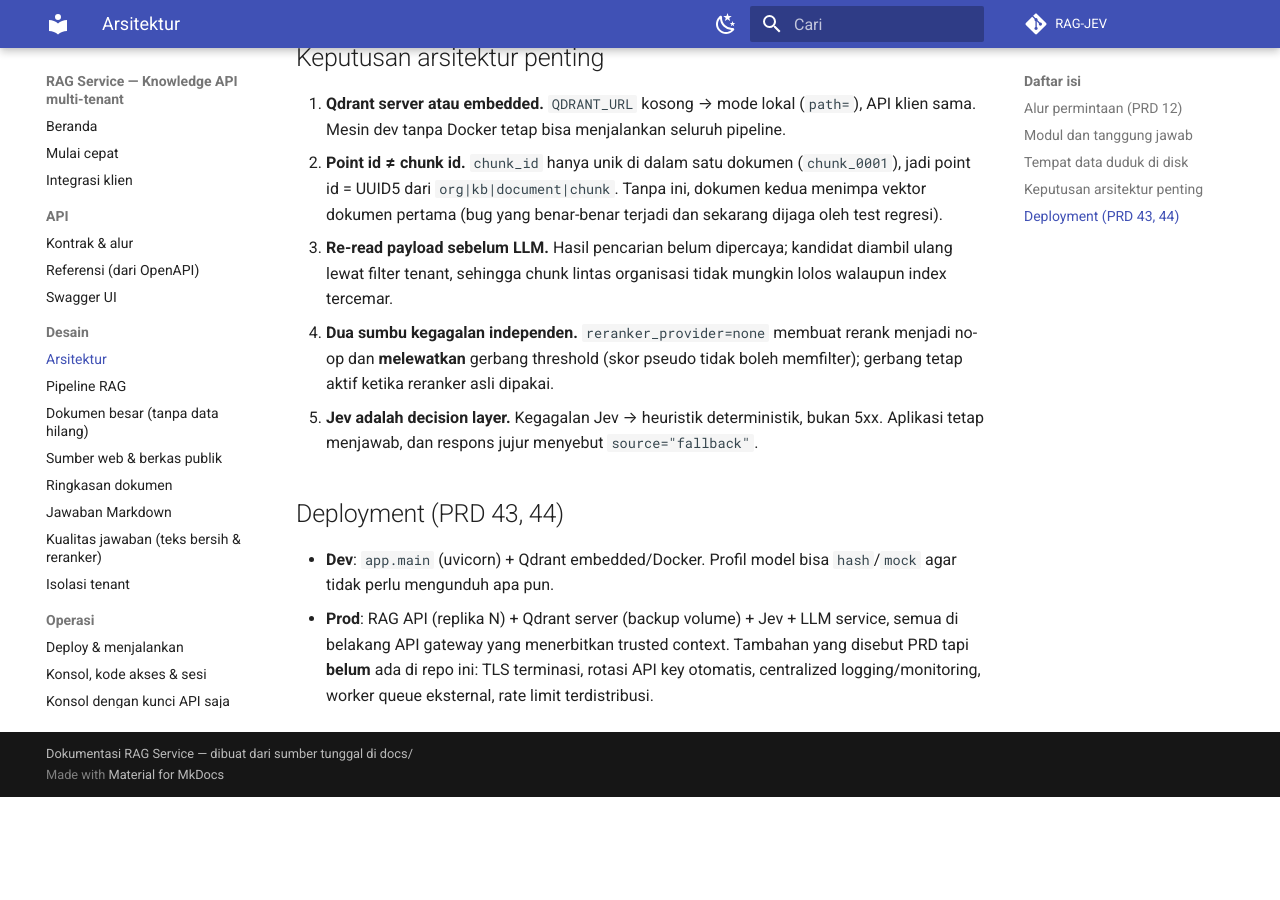
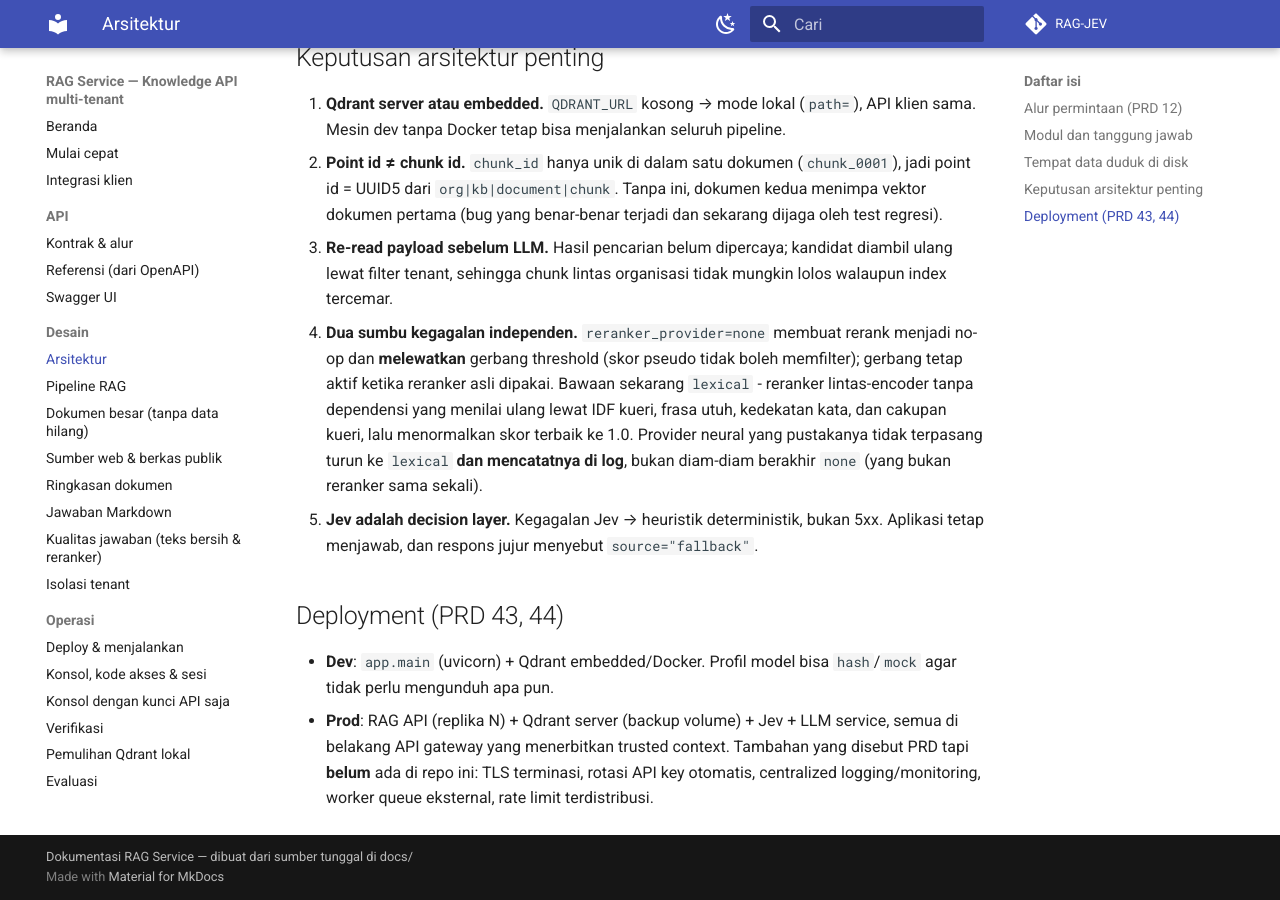
Before and after one commit to andiahmadnurmadani/RAG-JEV, an MkDocs documentation site: the page built from docs/architecture.md, in a window 1280 px wide and 900 px high, scrolled down 4588 px. Built offline with MkDocs 1.6.1 and Material for MkDocs 9.7.7, drawn with Linux system fonts in a browser that asks for light colours; comment, search, counter and statistics services are not loaded; before the commit the page ends 5385 px from its top, so only the background shows below that.

Commit message:
docs: sesuaikan dokumentasi dengan reranker lexical + setelan sampling baru
- README: RERANKER_PROVIDER kini mencantumkan lexical sebagai bawaan; tambah baris
  LLM_TOP_P/LLM_FREQUENCY_PENALTY dan LLM_REPAIR_ATTEMPTS; panel Model AI mencantumkan
  temperature/top_p/frequency_penalty/perbaikan teks rusak.
- architecture.md: catatan reranker diperbarui - lexical adalah bawaan, dan provider neural
  tanpa pustakanya turun ke lexical + dicatat di log, bukan diam-diam menjadi none.

```diff
--- a/docs/architecture.md
+++ b/docs/architecture.md
@@ -120,7 +120,11 @@ sehingga `chunk_0001` dari dokumen berbeda tidak saling menimpa.
    walaupun index tercemar.
 4. **Dua sumbu kegagalan independen.** `reranker_provider=none` membuat rerank menjadi
    no-op dan **melewatkan** gerbang threshold (skor pseudo tidak boleh memfilter);
-   gerbang tetap aktif ketika reranker asli dipakai.
+   gerbang tetap aktif ketika reranker asli dipakai. Bawaan sekarang `lexical` - reranker
+   lintas-encoder tanpa dependensi yang menilai ulang lewat IDF kueri, frasa utuh, kedekatan
+   kata, dan cakupan kueri, lalu menormalkan skor terbaik ke 1.0. Provider neural yang
+   pustakanya tidak terpasang turun ke `lexical` **dan mencatatnya di log**, bukan diam-diam
+   berakhir `none` (yang bukan reranker sama sekali).
 5. **Jev adalah decision layer.** Kegagalan Jev → heuristik deterministik, bukan 5xx.
    Aplikasi tetap menjawab, dan respons jujur menyebut `source="fallback"`.
 
```
Also changed, not shown: README.md (+4 -2 lines).
